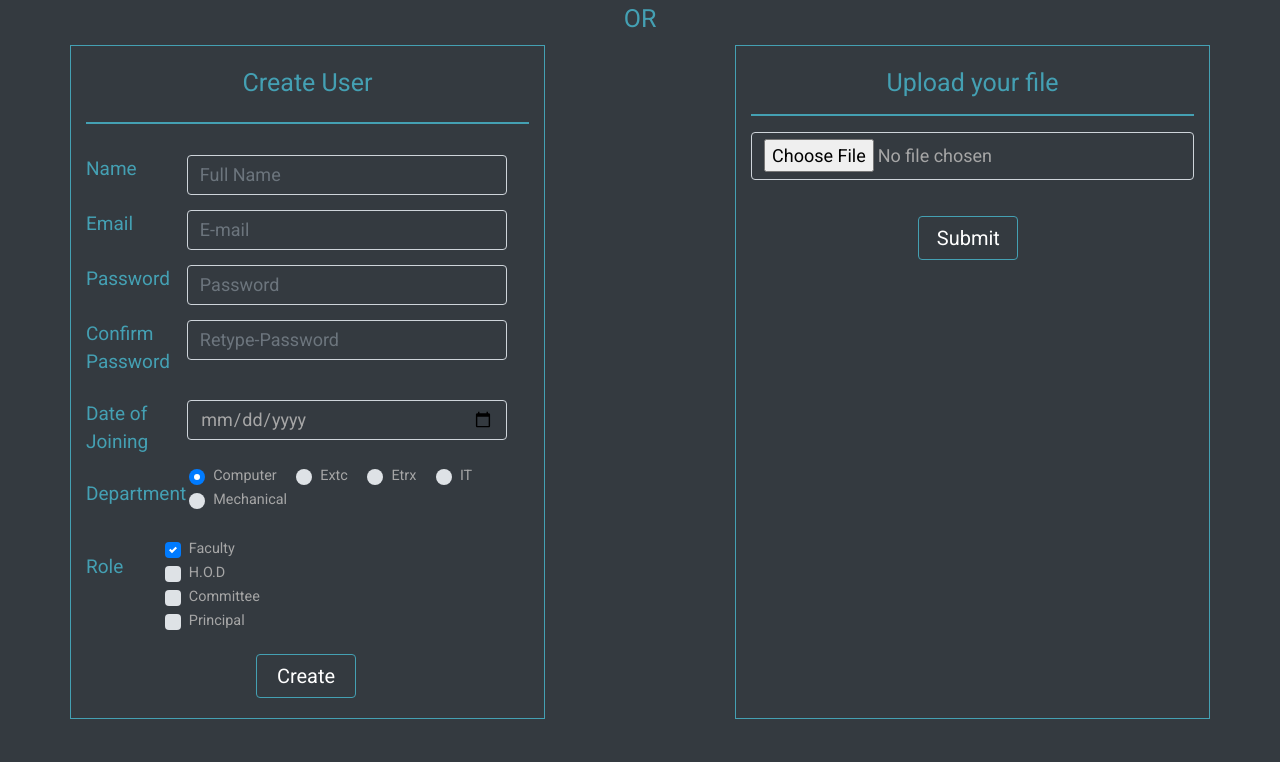
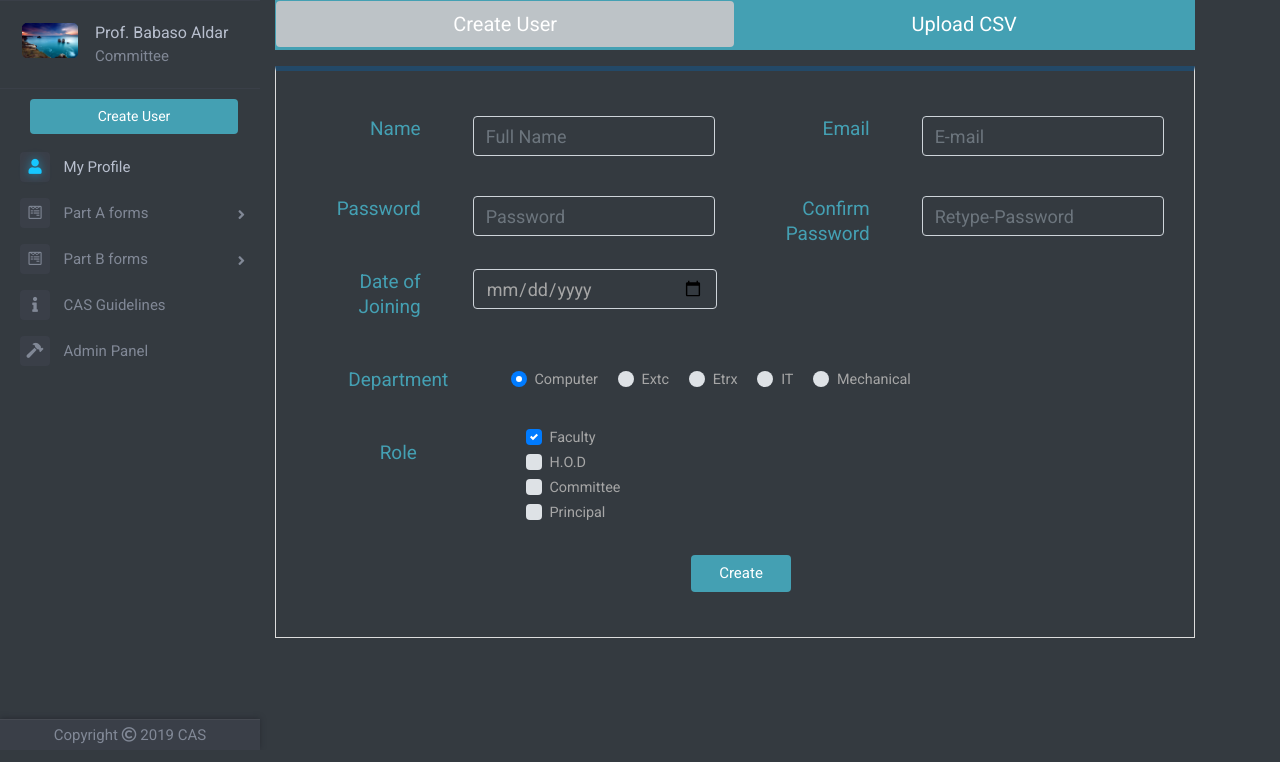
Before and after one commit to CAS-TEAM/CAS, a PHP site: page /createuser.php in a window 1280 px wide. Shown: the part 50-812 px from the top of the page. Run offline with PHP 8.4, Linux system fonts and the light colour scheme; the visitor is signed in with stand-in values (Sample User, id 1); data comes from the database, SQL or seed files in the repository; some libraries are stand-ins or nearby versions.

Commit message:
createuser.php updated

```diff
--- a/Frontend/global.css
+++ b/Frontend/global.css
@@ -83,16 +83,16 @@ h3{
 /*Create user*/
 
 .regist-form-div{
-	margin-top: 45px;
-	width: 500px;
+/*	margin-top: 45px;
+*/	width: 100px;
 	background: transparent;
-	border: 1px solid  #44a0b3;
-}
+	/*border: 1px solid  #44a0b3;
+*/}
 
 .upload-form-div{
-	margin-top: 45px;
+	margin-top: -10px;
 	background: transparent;
-	border: 1px solid  #44a0b3;
+	/*border: 1px solid  #44a0b3;*/
 }
 
 .label-user{
@@ -116,25 +116,39 @@ h3{
 .upload-form-input{
 	background: transparent;
 	font-size: 18px;
-	height:48px;
+	height:45px;
 	color: #a6a6a6;
 	font-family: 'Roboto', sans-serif;
+	width: 60%;
 }
 
 .create-user-btn{
-	margin-top: 20px;
-	font-size: 20px;
+	margin-top: 30px;
+	font-size: 15px;
 	width:  100px;
-	margin-left: 170px;
-	margin-bottom: 20px;
+	margin-left: 390px;
+	margin-bottom: -10px;
 	align-content: center;
-	background-color: transparent;
-	border: 1px solid #44a0b3;
-	color: white;
+	background-color: #44a0b3;;
+/*	border: 1px solid #44a0b3;
+*/	color: white;
 	font-family: 'Roboto', sans-serif;
 
 }
 
+.create-user-admin{
+	margin-top: 10px;
+	font-size: 14px;
+	width:  80%;
+	margin-left: 30px;
+	margin-bottom: 10px;
+	align-content: center;
+	background-color: #44a0b3;;
+/*	border: 1px solid #44a0b3;
+*/	color: white;
+	font-family: 'Roboto', sans-serif;
+
+}
 .submit-user-btn{
 	margin-top: 20px;
 	font-size: 20px;
@@ -142,7 +156,7 @@ h3{
 	margin-left: -10px;
 	margin-bottom: 20px;
 	align-content: center;
-	background-color: transparent;
+	background-color:  #44a0b3;
 	border: 1px solid #44a0b3;
 	color: white;
 	font-family: 'Roboto', sans-serif;
--- a/createuser.php
+++ b/createuser.php
@@ -20,61 +20,66 @@ $profilePicLocation=$rowx['profilePicLocation'];
 $admin=$rowx['admin'];
 
 include 'top.php';
+include 'left-nav.php';
+
 
 ?>
 
-	<div class="container">
-		<div class="row justify-content-center">
-		    <div class="col-md-5 regist-form-div">
+<div class="container" style="background-color: #343a40">
     <div class="row">
-					<div class="col-md-12"><br>
-						<h3 class="text-center" style="font-size: 25px;color:#44a0b3">Create User</h3>
-					</div>
-				</div>
-				<hr style="border: 1px solid #44a0b3">
+	    <div class="col offset-md-2" style="background-color: #343a40">
 
+			<ul class="nav nav-pills mb-3 justify-content-center nav-fill" id="pills-tab" role="tablist" style="background-color: #44a0b3;border: 1px solid #44a0b3;height: 50px;">
+			  	<li class="nav-item">
+			    	<a class="nav-link active" id="pills-apply-tab" data-toggle="pill" href="#pills-apply" role="tab" aria-controls="pills-apply" aria-selected="true" style="color: white;font-size: 20px">Create User</a>
+			  	</li>
+			  	<li class="nav-item">
+			    	<a class="nav-link" id="pills-profile-tab" data-toggle="pill" href="#pills-profile" role="tab" aria-controls="pills-profile" aria-selected="false" style="color: white;font-size: 20px">Upload CSV</a>
+			  	</li>
+			</ul>
+
+			<div class="tab-content" id="pills-tabContent" style="background-color: #343a40">
+				<div class="tab-pane fade show active" id="pills-apply" role="tabpanel" aria-labelledby="pills-apply-tab">
+					<div class="row">
+					    <div class="col-md-12 regist-form-div">
 							<form action="regist_sys.php" method="POST">
 							<div class="row">
-					<label class="label-user col-md-2 control-label">Name</label>
-					<div class="col-md-10">
-						<input type="text" class="form-control register-form-input" name="faculty_name" placeholder="Full Name" required>
+								<label class="label-user col-md-2 control-label text-right">Name</label>
+								<div class="col-md-4">
+									<input type="text" class="form-control register-form-input" name="faculty_name" placeholder="Full Name" style="width:90%" required>
+								</div>
+								<label class="label-user col-md-2 control-label text-right">Email</label>
+								<div class="col-md-4">
+									<input type="email" class="form-control register-form-input" name="email" placeholder="E-mail" style="width:90%" required>
+								</div>
+							</div><br>
+
+							<div class="row">
+								<label class="label-user col-md-2 control-label text-right">Password</label>
+								<div class="col-md-4">
+									<input type="password" class="form-control register-form-input" name="password" placeholder="Password" style="width:90%" required>
+								</div>
+								<label class="label-user col-md-2 control-label text-right">Confirm Password</label>
+								<div class="col-md-4">
+									<input type="password" class="form-control register-form-input" name="cpassword" placeholder="Retype-Password" style="width:90%" required>
 								</div>
 							</div>
 
-				<div class="row">
-					<label class="label-user col-md-2 control-label">Email</label>
-					<div class="col-md-10">
-						<input type="email" class="form-control register-form-input" name="email" placeholder="E-mail" required>
-					</div>
-				</div>
+
 
 							<div class="row">
-					<label class="label-user col-md-2 control-label">Password</label>
+								<label class="label-user col-md-2 control-label text-right">Date of Joining</label>
 								<div class="col-md-10">
-						<input type="password" class="form-control register-form-input" name="password" placeholder="Password" required>
+									<input type="date" class="form-control register-form-input" name="date_of_joining" placeholder=""  style="width:34%" required>
 								</div>
-				</div>
+							</div><br>
 
 							<div class="row">
-					<label class="label-user col-md-2 control-label">Confirm Password</label>
-					<div class="col-md-10">
-						<input type="password" class="form-control register-form-input" name="cpassword" placeholder="Retype-Password" required>
-					</div>
-				</div>
-
-				<div class="row">
-					<label class="label-user col-md-3 control-label">Date of Joining</label>
-					<div class="col-md-7">
-						<input type="date" class="form-control register-form-input" style="margin-left: -17px" name="date_of_joining" placeholder="" required>
-					</div>
-				</div>
-
-				<div class="row">
-					<div class="col-md-3 col-sm-2" style="margin:0">
+								<div class="col-md-3 col-sm-2 text-center" style="margin:0">
 									<label class="label-user control-label">Department</label>
 								</div>
 
-					<div class="col-md-9 col-sm-10" style="margin:0;padding:0">
+								<div class="col-md-7 col-sm-10" style="margin:0;padding:0;margin-top: 15px">
 
 									<div class="custom-control custom-radio custom-control-inline">
 									  <input type="radio" class="custom-control-input" id="defaultInlineComputer" name="department" value="Computer" checked>
@@ -104,8 +109,9 @@ include 'top.php';
 							</div><br>
 
 							<div class="row">
-					<label class="label-user col-md-2 control-label">Role</label>
-					<div class="col-md-10">
+								<label class="label-user col-md-3 control-label text-center">Role</label>
+
+								<div class="col-md-9">
 
 									<div class="custom-control custom-checkbox">
 									  <input type="checkbox" class="custom-control-input" id="defaultCheckedFaculty" name="faculty" checked>
@@ -134,9 +140,34 @@ include 'top.php';
 
 							</form>
 						</div>
-		<!-- </div> -->
+					</div>
+					</div>
 				<br>
 			<!-- </div> -->
+
+				<div class="tab-pane fade" id="pills-profile" role="tabpanel" aria-labelledby="pills-profile-tab">
+			    	<form action="" method="POST" enctype="multipart/form-data">
+				    	<div class="row upload-form-div justify-content-right"><br>
+				    		<div class="col-md-12">
+				    			<input type="file" name="myFile" class="form-control upload-form-input" style="margin-left: 180px">
+				    		</div>
+				    	</div>
+				    	<br>
+
+			    		<div class="row justify-content-center">
+			    			<div class="col-md-3">
+			    				<div class="form-group">
+			    					<input type="submit" name="uploadBtn" value="Submit" class="btn btn-info submit-user-btn" style="margin-left: 60px">
+			    				</div>
+			    			</div>
+			    		</div>
+					</form>
+	  			</div>
+	  		</div>
+		</div>
+	</div>
+
+
 
 	<?php
 
@@ -200,36 +231,8 @@ include 'top.php';
 		}
 	}
 	?>
-    	<div class="col-md-2" style="height: 100%;color:#44a0b3">
-    		<div class="row justify-content-center" style="height:100%">
-    			<div class="col align-items-center"><p class="text-center" style="height:100%;font-size: 25px">OR</p></div>
-    		</div>
-    	</div>
-		<!-- <div class="container"> -->
-			<!-- <div class="row justify-content-center"> -->
-		    	<div class="col-md-5 upload-form-div"><br>
-	    			<form action="" method="POST" enctype="multipart/form-data">
-			    		<h3 class="text-center" style="color: #44a0b3">Upload your file</h3>
-			    		<hr style="border: 0.5px solid #44a0b3">
-			    		<div class="row justify-content-center">
-			    			<div class="col-md-12 text">
-			    				<div class="form-group">
-			    					<input type="file" name="myFile" class="form-control upload-form-input">
-			    				</div>
-			    			</div>
-			    		</div>
-			    		<div class="row justify-content-center">
-			    			<div class="col-md-3">
-			    				<div class="form-group">
-			    					<input type="submit" name="uploadBtn" class="btn btn-info submit-user-btn">
-			    				</div>
-			    			</div>
-			    		</div>
-    				</form>
-    			</div>
-    		<!-- </div> -->
-    	<!-- </div> -->
-   </div>
+
+
 </div>
 <br><br>
 
@@ -242,7 +245,8 @@ include 'top.php';
 			?>
 		    <script type="text/javascript">
 		    $(document).ready(function(){
-		    	document.getElementById("signin-error").innerHTML="User created Successfully!";
+		    	document.getElementById("modal-title").innerHTML="Success";
+		    	document.getElementById("signin-error").innerHTML="User created successfully!";
 		        $('#myModal').modal('show');
 		    });
 		    </script>
@@ -279,7 +283,7 @@ include 'top.php';
 
 		      	<!-- Modal Header -->
 		      	<div class="modal-header">
-			        <h4 class="modal-title">Error</h4>
+			        <h4 class="modal-title" id="modal-title">Error</h4>
 			        <button type="button" class="close" data-dismiss="modal">&times;</button>
 		      	</div>
 
--- a/left-nav.php
+++ b/left-nav.php
@@ -27,6 +27,7 @@ $admin=$rowp['admin'];
 					<i class="fas fa-times"></i>
 				</div>
 			</div>
+
 			<div class="sidebar-header">
 				<div class="user-pic">
 					<img class="img-responsive img-rounded" src="<?php echo $profilePicLocation; ?>"
@@ -70,6 +71,16 @@ $admin=$rowp['admin'];
 
 			<div class="sidebar-menu">
 				<ul>
+
+					<?php
+
+					if($admin==1)
+					{
+						?>
+							<a href="createuser.php"><input type="submit" name="submit" value="Create User" class="btn create-user-admin" /></a>
+						<?php
+					}
+					?>
 
 					<li class="sidebar-dropdown active">
 						<a href="userprofile.php">
--- a/login.php
+++ b/login.php
@@ -74,7 +74,7 @@ include 'top.php';
 								         	</div>
 							         	</form>
 
-							         	<p class="text-center my-0" id="otpsent-message" style="display:none">The OTP has been sent to your email address. Please enter the OTP in the field below and press "Verify" to log-in.</p>
+							         	<p class="text-center my-0" id="otpsent-message" style="display:none"><br>The OTP has been sent to your email address. Please enter the <br>OTP in the field below and press "Verify" to log-in.</p>
 
 							         	<!-- LOGIN THROUGH OTP FORM -->
 							         	<form class="verify-otp-form" action="" method="POST">
@@ -89,8 +89,9 @@ include 'top.php';
 	  											<button type="submit" id="verify-otp" class="btn btn-primary">Verify</button>
 								         	</div>
 								         </form>
+								         <br>
 
-								         <p class="text-center my-0" id="verifyotp-message" style="display:none">The OTP you entered was wrong. Please try again or resend the OTP.</p>
+								         <p class="text-center my-0" id="verifyotp-message" style="display:none">The OTP you entered was wrong. Please try again or resend the<br> OTP.</p>
 
 
 							        </div>
```
Lines whose indentation alone changed are shown as unchanged.
